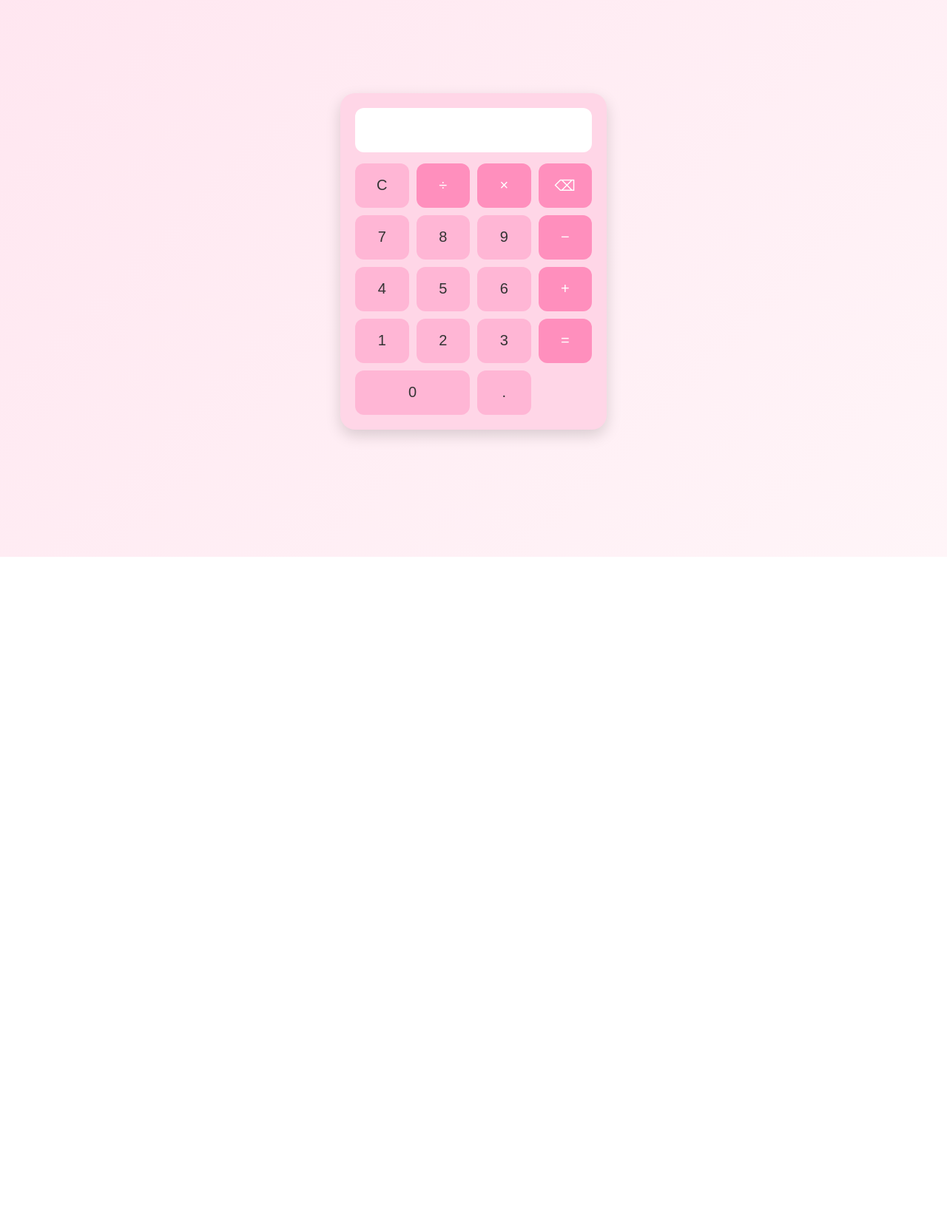
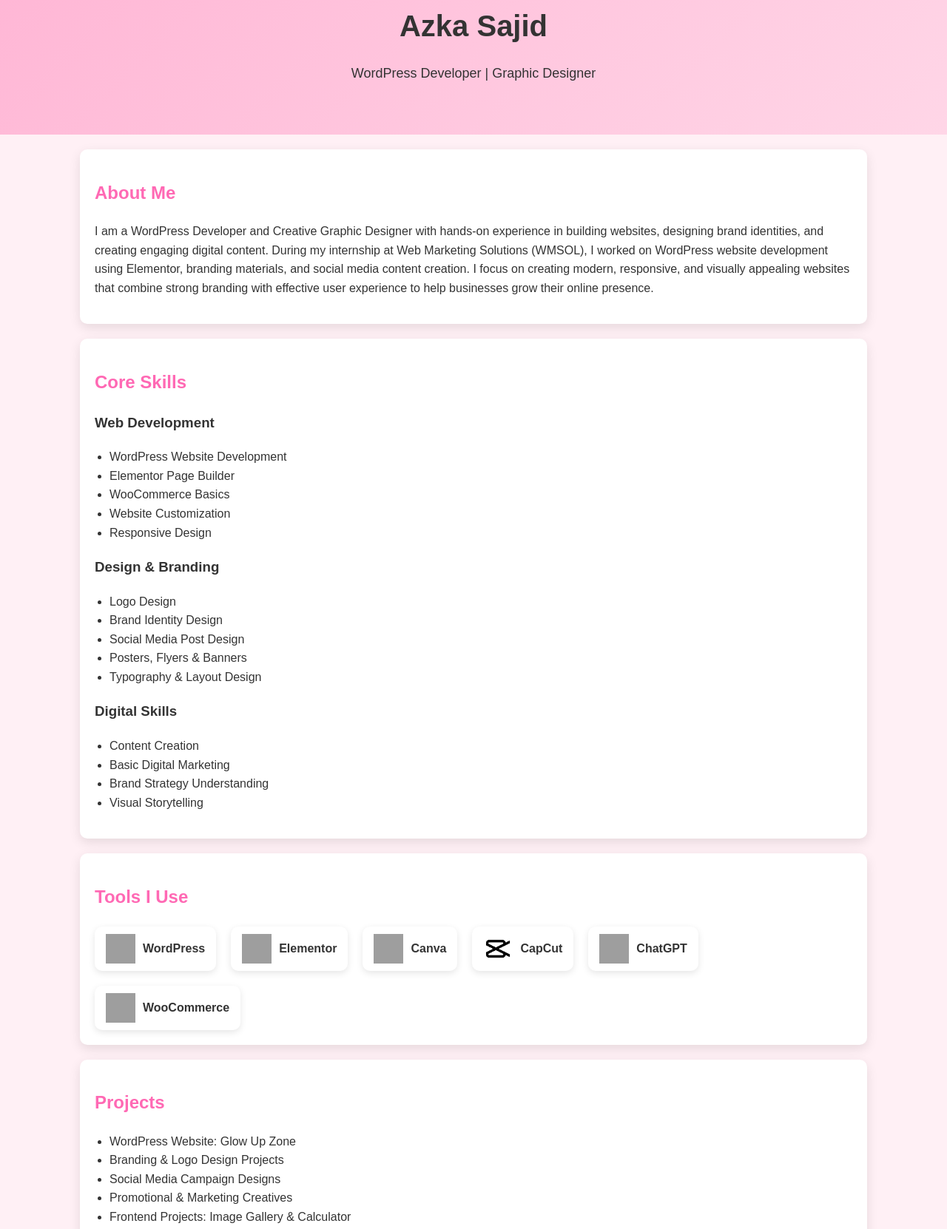
Before and after one commit to azkasajid5/codealpha_tasks, a plain HTML site: page Calculator/index.html in a window 1280 px wide. Shown: the part 47-1709 px from the top of the page at 74% size. Before the commit the page ends 800 px from the top, so only its background shows below. Drawn offline with Linux system fonts and the light colour scheme; grey boxes are pictures that could not be loaded.

Commit message:
Add files via upload

```diff
--- a/Calculator/index.html
+++ b/Calculator/index.html
@@ -2,44 +2,153 @@
 <html lang="en">
 <head>
   <meta charset="UTF-8">
-  <title>Calculator</title>
+  <title>Azka Sajid | Portfolio</title>
   <link rel="stylesheet" href="style.css">
+  <link rel="stylesheet" href="https://cdnjs.cloudflare.com/ajax/libs/font-awesome/6.5.0/css/all.min.css">
 </head>
 <body>
 
-<div class="calculator">
+<header>
+  <h1>Azka Sajid</h1>
+  <p>WordPress Developer | Graphic Designer</p>
+</header>
 
-  <input type="text" id="display" disabled>
+<section>
+  <h2>About Me</h2>
+  <p>
+    I am a WordPress Developer and Creative Graphic Designer with hands-on experience in building websites, designing brand identities, and creating engaging digital content. During my internship at Web Marketing Solutions (WMSOL), I worked on WordPress website development using Elementor, branding materials, and social media content creation.
 
-  <div class="buttons">
+    I focus on creating modern, responsive, and visually appealing websites that combine strong branding with effective user experience to help businesses grow their online presence.
+  </p>
+</section>
 
-    <button onclick="clearDisplay()">C</button>
-    <button onclick="append('/')">÷</button>
-    <button onclick="append('*')">×</button>
-    <button onclick="deleteLast()">⌫</button>
+<section>
+  <h2>Core Skills</h2>
 
-    <button onclick="append('7')">7</button>
-    <button onclick="append('8')">8</button>
-    <button onclick="append('9')">9</button>
-    <button onclick="append('-')">−</button>
+  <h3>Web Development</h3>
+  <ul>
+    <li>WordPress Website Development</li>
+    <li>Elementor Page Builder</li>
+    <li>WooCommerce Basics</li>
+    <li>Website Customization</li>
+    <li>Responsive Design</li>
+  </ul>
 
-    <button onclick="append('4')">4</button>
-    <button onclick="append('5')">5</button>
-    <button onclick="append('6')">6</button>
-    <button onclick="append('+')">+</button>
+  <h3>Design & Branding</h3>
+  <ul>
+    <li>Logo Design</li>
+    <li>Brand Identity Design</li>
+    <li>Social Media Post Design</li>
+    <li>Posters, Flyers & Banners</li>
+    <li>Typography & Layout Design</li>
+  </ul>
 
-    <button onclick="append('1')">1</button>
-    <button onclick="append('2')">2</button>
-    <button onclick="append('3')">3</button>
-    <button onclick="calculate()">=</button>
+  <h3>Digital Skills</h3>
+  <ul>
+    <li>Content Creation</li>
+    <li>Basic Digital Marketing</li>
+    <li>Brand Strategy Understanding</li>
+    <li>Visual Storytelling</li>
+  </ul>
+</section>
 
-    <button onclick="append('0')" class="zero">0</button>
-    <button onclick="append('.')">.</button>
+<section>
+  <h2>Tools I Use</h2>
+
+  <div class="tools-box">
+
+    <div class="tool">
+      <img src="https://img.icons8.com/color/48/wordpress.png"/>
+      <span>WordPress</span>
+    </div>
+
+    <div class="tool">
+      <img src="https://cdn.simpleicons.org/elementor"/>
+      <span>Elementor</span>
+    </div>
+
+    <div class="tool">
+      <img src="https://img.icons8.com/color/48/canva.png"/>
+      <span>Canva</span>
+    </div>
+
+  <div class="tool">
+  <img src="capcut.png" alt="CapCut">
+  <span>CapCut</span>
+  </div>
+
+    <div class="tool">
+      <img src="https://img.icons8.com/color/48/chatgpt.png"/>
+      <span>ChatGPT</span>
+    </div>
+
+    <div class="tool">
+      <img src="https://img.icons8.com/color/48/woocommerce.png"/>
+      <span>WooCommerce</span>
+    </div>
 
   </div>
+</section>
 
-</div>
+<section>
+  <h2>Projects</h2>
 
-<script src="script.js"></script>
+  <ul>
+    <li>WordPress Website: Glow Up Zone</li>
+    <li>Branding & Logo Design Projects</li>
+    <li>Social Media Campaign Designs</li>
+    <li>Promotional & Marketing Creatives</li>
+    <li>Frontend Projects: Image Gallery & Calculator</li>
+
+
+  <!-- Image Gallery Project -->
+  <li><h4>Image Gallery</h4></li>
+  <p>
+    A responsive image gallery built using HTML, CSS, and JavaScript with hover effects and modern layout design.
+  </p>
+
+  <a class="live-demo" href="https://azkasajid5.github.io/CodeAlpha_ImageGallery/" target="_blank">
+  Live Demo
+</a>
+
+
+  <!-- Calculator Project -->
+  <li><h4>Calculator</h4></li>
+  <p>
+    A functional calculator built using HTML, CSS, and JavaScript supporting basic arithmetic operations with a clean UI design.
+  </p>
+  <a class="live-demo" href="https://azkasajid5.github.io/CodeAlpha_Calculator/" target="_blank">
+    Live Demo
+  </a>
+</ul>
+</section>
+
+<section>
+  <h2>Experience</h2>
+  <p>
+    Internship at Web Marketing Solutions (WMSOL)
+    Worked on WordPress development, branding projects and digital content creation for real clients and business websites.
+  </p>
+</section>
+
+<section class="contact-links">
+  <h2>Let’s Connect</h2>
+
+  <p>
+    <a href="https://www.linkedin.com/in/azka-sajid" target="_blank">
+      <i class="fa-brands fa-linkedin"></i> LinkedIn
+    </a>
+  </p>
+
+  <p>
+    <a href="mailto:azka28966@gmail.com">
+      <i class="fa-solid fa-envelope"></i> Email
+    </a>
+  </p>
+
+<footer>
+  <p>© 2026 Azka Sajid | All Rights Reserved</p>
+</footer>
+
 </body>
 </html>
--- a/Calculator/style.css
+++ b/Calculator/style.css
@@ -1,79 +1,128 @@
 body {
-    margin: 0;
-    height: 100vh;
-    display: flex;
-    justify-content: center;
-    align-items: center;
-    font-family: Arial, sans-serif;
-    background: linear-gradient(135deg, #ffe6f0, #fff5f8);
+  margin: 0;
+  font-family: Arial, sans-serif;
+  background: #fff0f5;
+  color: #333;
+  line-height: 1.6;
 }
 
-.calculator {
-    width: 320px;
-    padding: 20px;
-    border-radius: 20px;
-    background: #ffd6e7;
-    box-shadow: 0 8px 20px rgba(0, 0, 0, 0.15);
+header {
+  text-align: center;
+  padding: 50px;
+  background: linear-gradient(135deg, #ffb6d5, #ffd6e7);
 }
 
-#display {
-    width: 100%;
-    height: 60px;
-    border: none;
-    border-radius: 12px;
-    margin-bottom: 15px;
-    font-size: 28px;
-    text-align: right;
-    padding: 0 15px;
-    box-sizing: border-box;
-    background: white;
+header h1 {
+  margin: 0;
+  font-size: 40px;
+}
+
+header p {
+  font-size: 18px;
+}
+
+section {
+  background: white;
+  margin: 20px auto;
+  padding: 20px;
+  width: 80%;
+  border-radius: 10px;
+  box-shadow: 0 5px 15px rgba(0,0,0,0.1);
+}
+
+h2 {
+  color: #ff69b4;
+}
+
+ul {
+  padding-left: 20px;
+}
+
+a {
+    color: black;
+    text-decoration: none;
+    font-weight: bold;
+    display: inline-block;
+    margin: 8px 0;
+}
+
+a i {
+    color: black;   /* makes icons black too */
+    margin-right: 8px;
+}
+
+a:hover {
     color: #444;
 }
 
-.buttons {
-    display: grid;
-    grid-template-columns: repeat(4, 1fr);
-    gap: 10px;
+a:hover i {
+    color: #444;
 }
 
-button {
-    height: 60px;
-    border: none;
-    border-radius: 12px;
-    font-size: 20px;
-    cursor: pointer;
-    background: #ffb6d5;
-    color: #333;
-    transition: all 0.3s ease;
+.contact-links a {
+    color: black;
+    text-decoration: none;
+    font-weight: bold;
+    display: block;
+    margin: 10px 0;
 }
 
-button:hover {
-    background: #ff9fc8;
-    transform: scale(1.05);
+.contact-links i {
+    color: black;
+    margin-right: 8px;
 }
 
-/* Operator buttons */
-button:nth-child(2),
-button:nth-child(3),
-button:nth-child(4),
-button:nth-child(8),
-button:nth-child(12),
-button:nth-child(16),
-button:nth-child(20) {
-    background: #ff8fbd;
-    color: white;
+.contact-links a:hover {
+    color: #444;
 }
 
-button:nth-child(2):hover,
-button:nth-child(3):hover,
-button:nth-child(4):hover,
-button:nth-child(8):hover,
-button:nth-child(12):hover,
-button:nth-child(16):hover,
-button:nth-child(20):hover {
-    background: #ff76ad;
+.contact-links a:hover i {
+    color: #444;
 }
 
-.zero {
-    grid-column: span 2;
+.tools-box {
+    display: flex;
+    flex-wrap: wrap;
+    gap: 20px;
 }
+
+.tool {
+    display: flex;
+    align-items: center;
+    gap: 10px;
+    background: #fff;
+    padding: 10px 15px;
+    border-radius: 10px;
+    box-shadow: 0 3px 10px rgba(0,0,0,0.1);
+}
+
+.tool img {
+    width: 40px;
+    height: 40px;
+}
+
+.tool span {
+    font-size: 16px;
+    font-weight: bold;
+}
+
+.live-demo {
+    font-size: 13px;
+    font-weight: normal;
+    color: #666;
+    text-decoration: none;
+}
+
+.live-demo:hover {
+    color: #ff4fa3;
+    text-decoration: underline;
+}
+
+
+footer {
+    text-align: left;
+    color:black
+    padding: 20px;
+    margin-top: 20px;
+    font-weight: bold;
+}
```
Also changed, not shown: Calculator/capcut.png (added).
